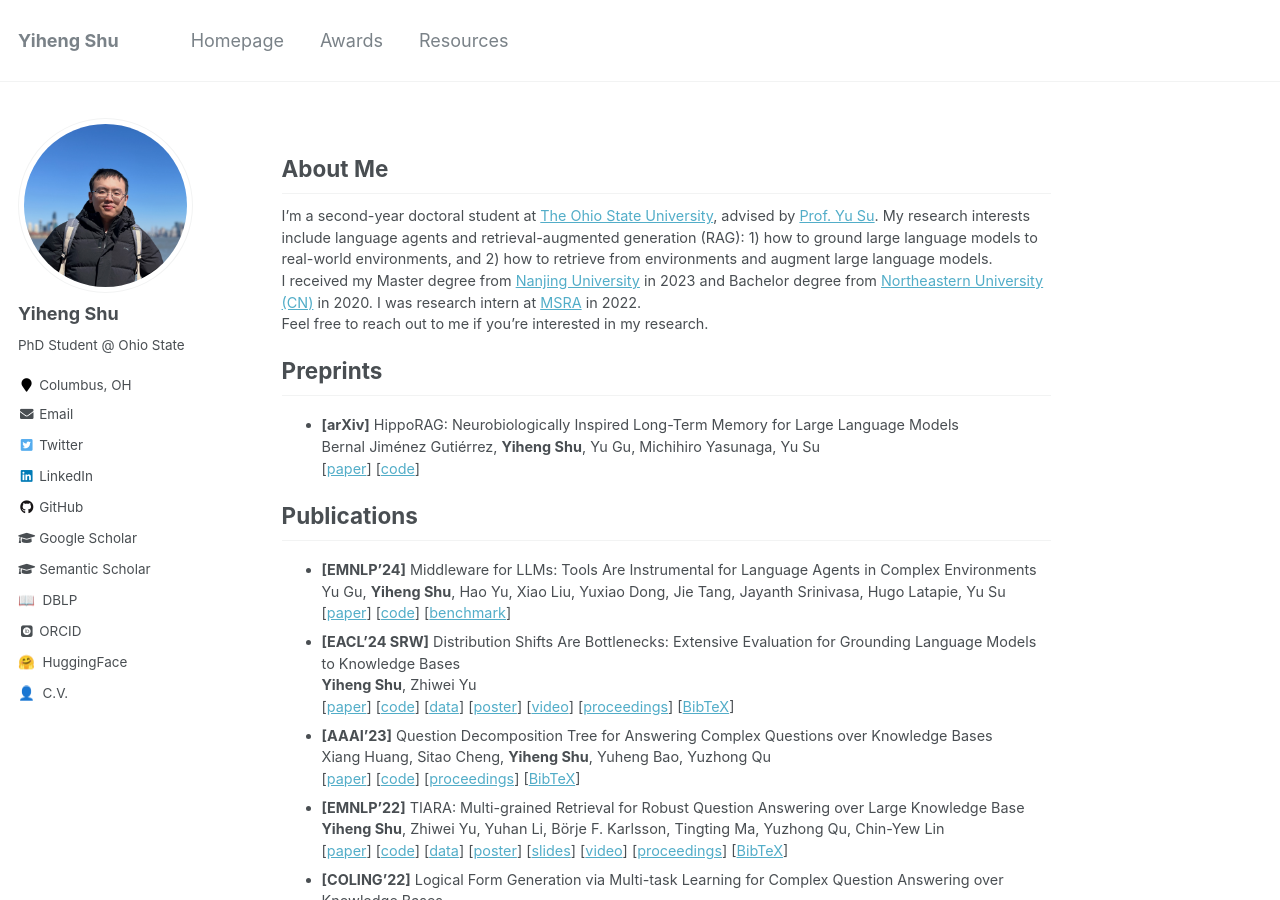
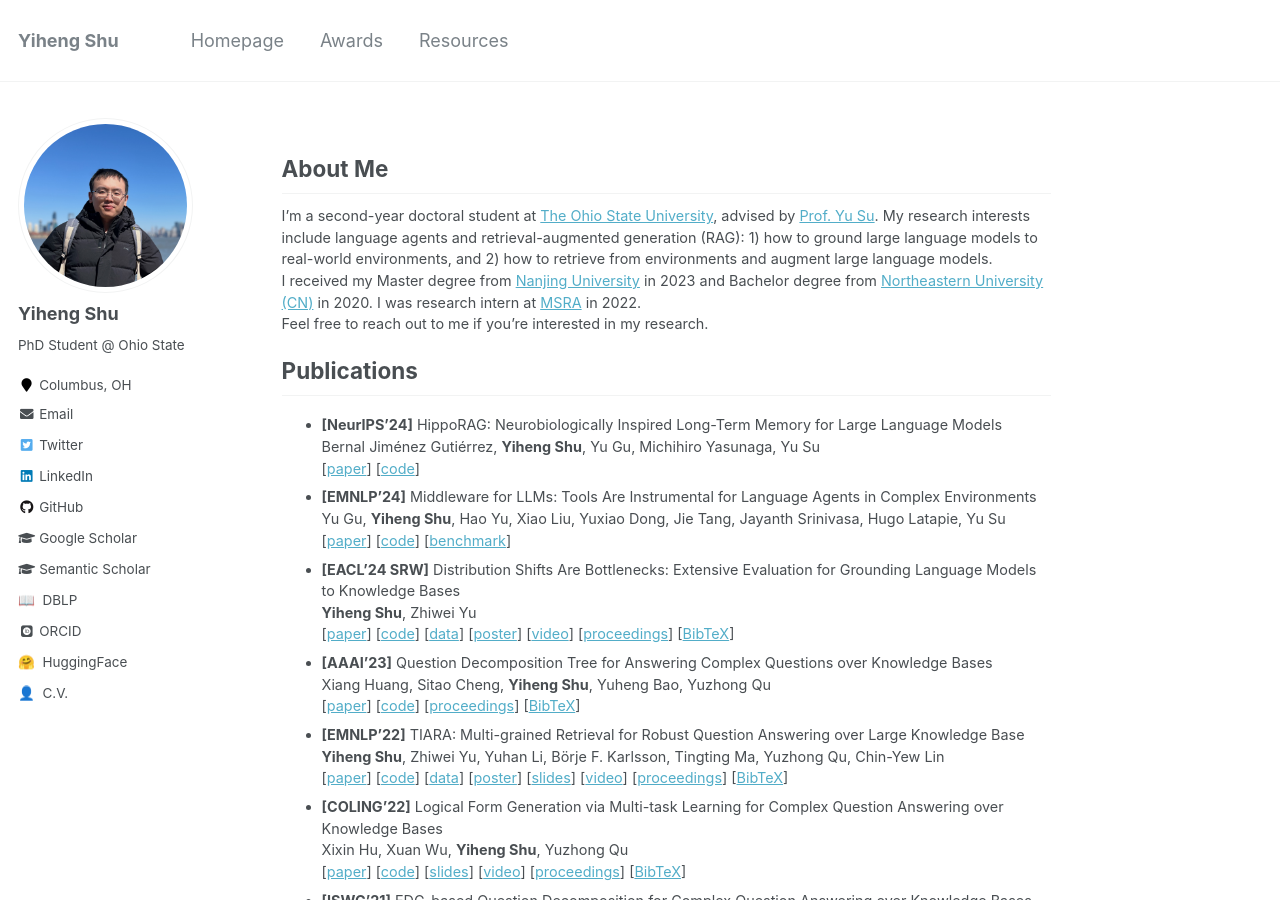
Before and after one commit to yihengshu/yihengshu.github.io, a Jekyll site: the page built from _pages/about.md, in a window 1280 px wide and 900 px high. Built offline with Jekyll 4.4.1, drawn with Linux system fonts in a browser that asks for light colours; some web fonts are replaced.

Commit message:
Update about.md

```diff
--- a/_pages/about.md
+++ b/_pages/about.md
@@ -21,15 +21,12 @@ Feel free to reach out to me if you're interested in my research.
 - Bachelor in Software Engineering, [Northeastern University (CN)](http://english.neu.edu.cn/), 2016.09-2020.06, advised by [Prof. Guibing Guo](https://guoguibing.github.io/) and [Prof. Gang Wu](http://faculty.neu.edu.cn/wugang/)
 - Full-time Research Intern, [Microsoft Research Asia](https://www.msra.cn/), 2022.02-2023.02, advised by researcher [Zhiwei Yu](https://www.microsoft.com/en-us/research/people/zhiwyu/) -->
 
-## Preprints
+## Publications
 
-- **[arXiv]** HippoRAG: Neurobiologically Inspired Long-Term Memory for Large Language Models
+- **[NeurIPS'24]** HippoRAG: Neurobiologically Inspired Long-Term Memory for Large Language Models
 Bernal Jiménez Gutiérrez, **Yiheng Shu**, Yu Gu, Michihiro Yasunaga, Yu Su
 [[paper](https://arxiv.org/abs/2405.14831)]
 [[code](https://github.com/OSU-NLP-Group/HippoRAG)]
-
-## Publications
-
 - **[EMNLP'24]** Middleware for LLMs: Tools Are Instrumental for Language Agents in Complex Environments
 Yu Gu, **Yiheng Shu**, Hao Yu, Xiao Liu, Yuxiao Dong, Jie Tang, Jayanth Srinivasa, Hugo Latapie, Yu Su
 [[paper](https://arxiv.org/abs/2402.14672)]
```
